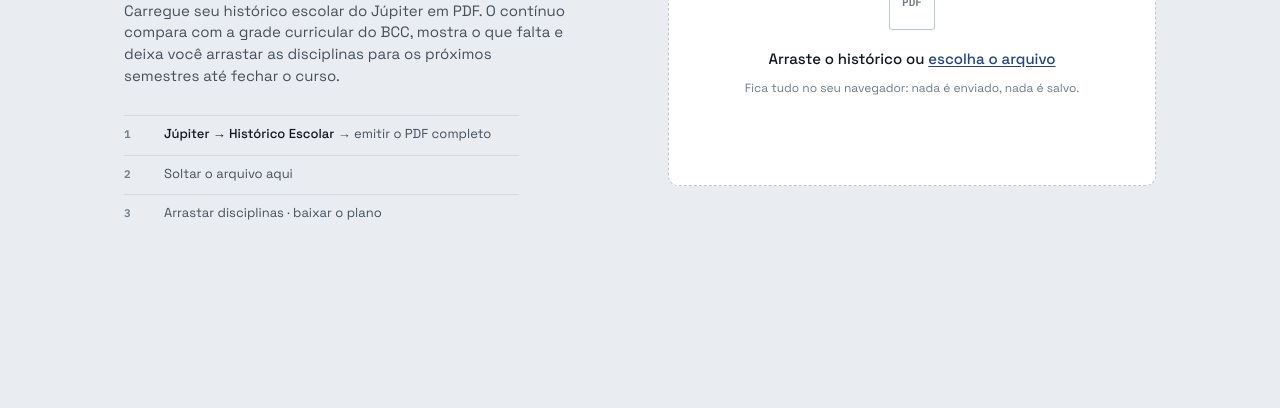
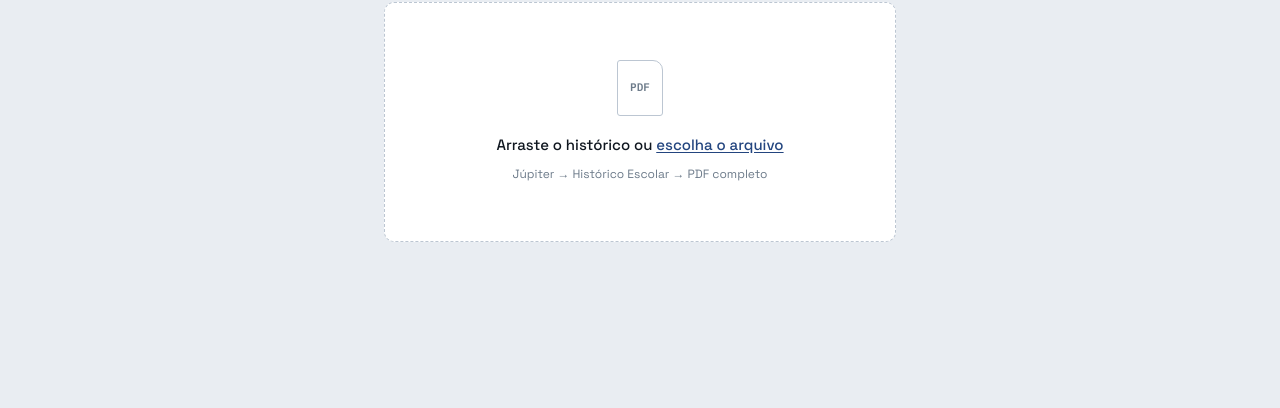
Before and after one commit to plunkes/grade-bcc, a plain HTML site: page index.html in a window 1280 px wide. Shown: the part 392-800 px from the top of the page. Drawn offline with Linux system fonts and the light colour scheme.

Commit message:
feat: página inicial mais limpa e links para grade-bcc
Entrada numa coluna só: título, uma linha de texto, a zona do PDF e o
caminho no Júpiter. Os links do README apontam para o repositório
renomeado (grade-bcc).

Co-Authored-By: Claude Opus 5.5 <noreply@anthropic.com>

```diff
--- a/assets/style.css
+++ b/assets/style.css
@@ -174,54 +174,26 @@ button { font: inherit; color: inherit; }
 .entrada {
   min-height: calc(100vh - var(--barra-h));
   display: grid;
-  grid-template-columns: minmax(0, 1fr) minmax(0, 1fr);
-  align-items: center;
-  gap: 56px;
-  max-width: 1080px;
+  align-content: center;
+  gap: 32px;
+  max-width: 560px;
   margin: 0 auto;
   padding: 56px 24px;
+  text-align: center;
 }
 
-.entrada h1 { font-size: clamp(28px, 4.2vw, 44px); line-height: 1.06; }
+.entrada h1 { font-size: clamp(26px, 4vw, 38px); line-height: 1.1; }
 
 .lede {
-  margin: 20px 0 0;
-  max-width: 46ch;
+  margin: 12px 0 0;
   font-size: 15px;
   color: var(--ink-2);
 }
 
-.passos {
-  margin: 28px 0 0;
-  padding: 0;
-  list-style: none;
-  counter-reset: p;
-  display: grid;
-  gap: 2px;
-  max-width: 44ch;
-}
-.passos li {
-  counter-increment: p;
-  display: grid;
-  grid-template-columns: 30px 1fr;
-  gap: 10px;
-  align-items: baseline;
-  padding: 9px 0;
-  border-top: 1px solid var(--line);
-  font-size: 13px;
-  color: var(--ink-2);
-}
-.passos li::before {
-  content: counter(p);
-  font: 600 11px/1 var(--mono);
-  color: var(--ink-3);
-}
-.passos b { color: var(--ink); font-weight: 500; }
-
 .zona {
   display: grid;
   place-items: center;
-  min-height: 300px;
+  min-height: 240px;
   padding: 32px;
   background: var(--surface);
   border: 1px dashed var(--line-2);
@@ -256,7 +228,7 @@ button { font: inherit; color: inherit; }
 }
 
 @media (max-width: 860px) {
-  .entrada { grid-template-columns: 1fr; gap: 32px; padding: 32px 18px; }
+  .entrada { gap: 24px; padding: 32px 16px; }
 }
 
 /* ---- esqueleto do planejador ------------------------------------------- */
--- a/index.html
+++ b/index.html
@@ -34,17 +34,8 @@
 <!-- ENTRADA ---------------------------------------------------------------- -->
 <main class="entrada" id="tela-entrada">
   <div class="entrada-texto">
-    <h1>Monte os semestres que faltam<br>para você se formar.</h1>
-    <p class="lede">
-      Carregue seu histórico escolar do Júpiter em PDF. O contínuo compara com a grade
-      curricular do BCC, mostra o que falta e deixa você arrastar as disciplinas para os
-      próximos semestres até fechar o curso.
-    </p>
-    <ol class="passos">
-      <li><span><b>Júpiter → Histórico Escolar</b> → emitir o PDF completo</span></li>
-      <li><span>Soltar o arquivo aqui</span></li>
-      <li><span>Arrastar disciplinas · baixar o plano</span></li>
-    </ol>
+    <h1>Planeje o que falta para se formar.</h1>
+    <p class="lede">Carregue o histórico do Júpiter e monte os próximos semestres.<br>Nada sai do seu navegador.</p>
   </div>
 
   <div class="zona" id="zona">
@@ -52,7 +43,7 @@
     <div class="zona-corpo">
       <span class="zona-icone" aria-hidden="true">PDF</span>
       <p class="zona-chamada">Arraste o histórico ou <button class="link" id="btn-escolher">escolha o arquivo</button></p>
-      <p class="zona-nota">Fica tudo no seu navegador: nada é enviado, nada é salvo.</p>
+      <p class="zona-nota">Júpiter → Histórico Escolar → PDF completo</p>
       <p class="zona-erro" id="zona-erro" role="alert" hidden></p>
     </div>
   </div>
```
Also changed, not shown: 1 other file.
